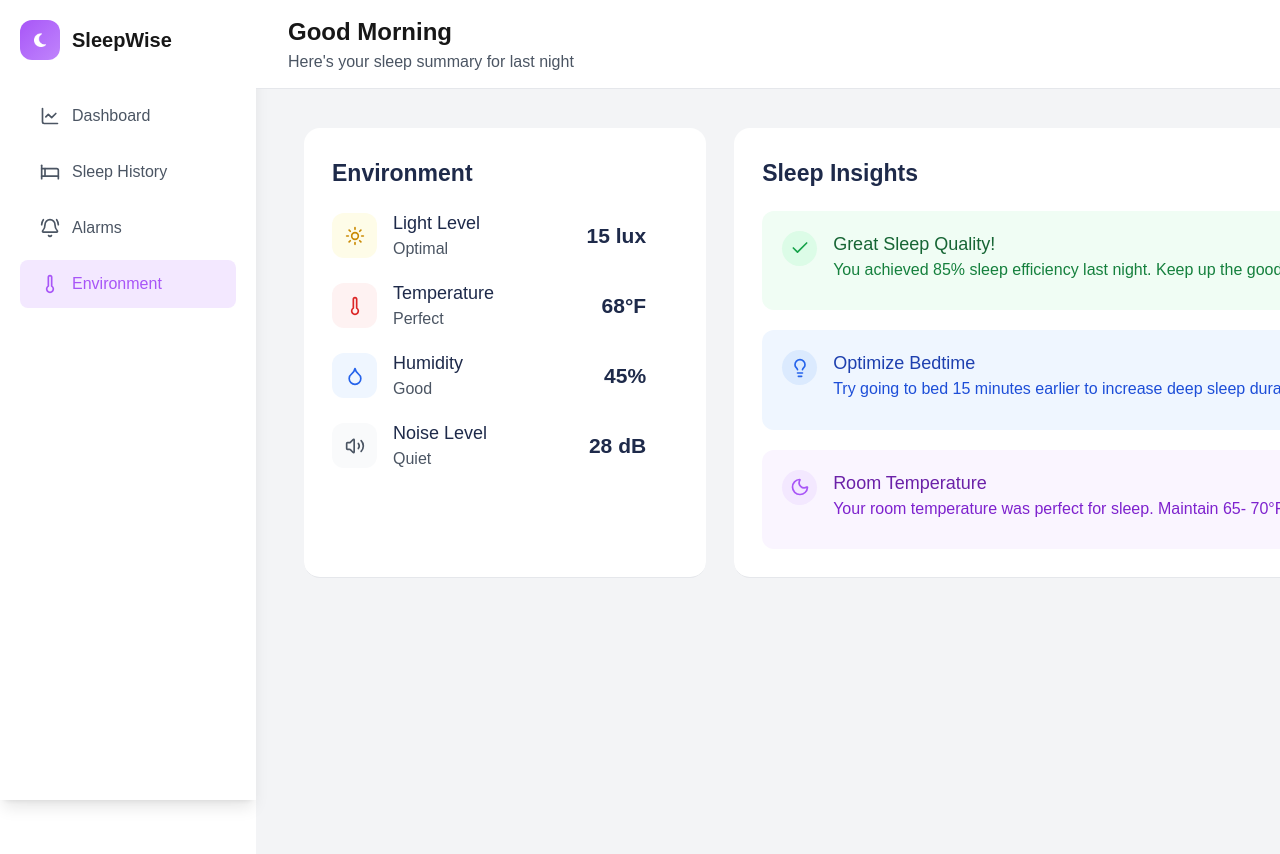
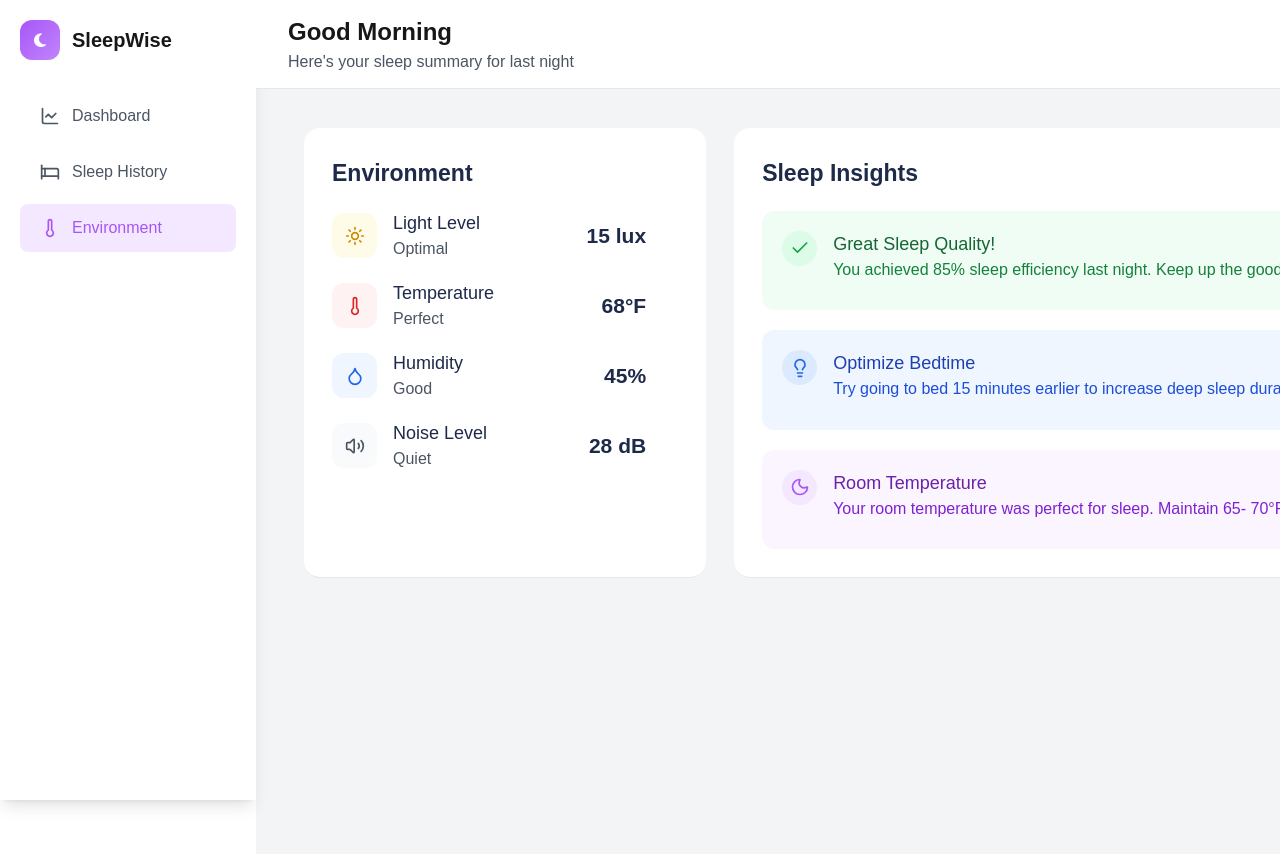
Before and after one commit to HGKXZ/embed-project-sleep-tracker, a Next.js app: page /environment in a window 1280 px wide. Shown: the top 854 px of the page. Built offline with nearby package versions, Linux system fonts and the light colour scheme.

Commit message:
Remove Alarms section from Sidebar component

```diff
--- a/src/app/alarms/page.tsx
+++ /dev/null
@@ -1,15 +0,0 @@
-import Sidebar from "@/components/Sidebar"
-import Topbar from "@/components/Topbar"
-
-export default function Alarms() {
-  return (
-    <div className="w-[1521px] h-[1521px] flex flex-row">
-      <Sidebar/>
-      <div className="flex flex-col w-[1265px] h-[1521px] ml-[256px]">
-        <Topbar/>
-        <div className="w-full h-[1441px] bg-[#F3F4F6] mt-[80px] p-12">
-        </div>
-      </div>
-    </div>
-  )
-};
--- a/src/components/Sidebar.tsx
+++ b/src/components/Sidebar.tsx
@@ -31,12 +31,6 @@ export default function Sidebar() {
                     <p className={`font-inter font-medium text-[16px] ${pathname === "/sleep-history" ? "text-[#A855F7]" : "text-[#4B5563]"}`}>Sleep History</p>
                 </div>
                 <div className={`h-[48px] flex flex-row items-center p-5 rounded-lg gap-3 cursor-pointer ${
-                    pathname === "/alarms" ? "bg-[#F3E8FF]" : "bg-white"
-                }`} onClick={() => router.push('/alarms')}>
-                    <BellRing size={20} color={`${pathname === "/alarms" ? "#A855F7" : "#4B5563"}`}/>
-                    <p className={`font-inter font-medium text-[16px] ${pathname === "/alarms" ? "text-[#A855F7]" : "text-[#4B5563]"}`}>Alarms</p>
-                </div>
-                <div className={`h-[48px] flex flex-row items-center p-5 rounded-lg gap-3 cursor-pointer ${
                     pathname === "/environment" ? "bg-[#F3E8FF]" : "bg-white"
                 }`} onClick={() => router.push('/environment')}>
                     <Thermometer size={20} color={`${pathname === "/environment" ? "#A855F7" : "#4B5563"}`}/>
```
